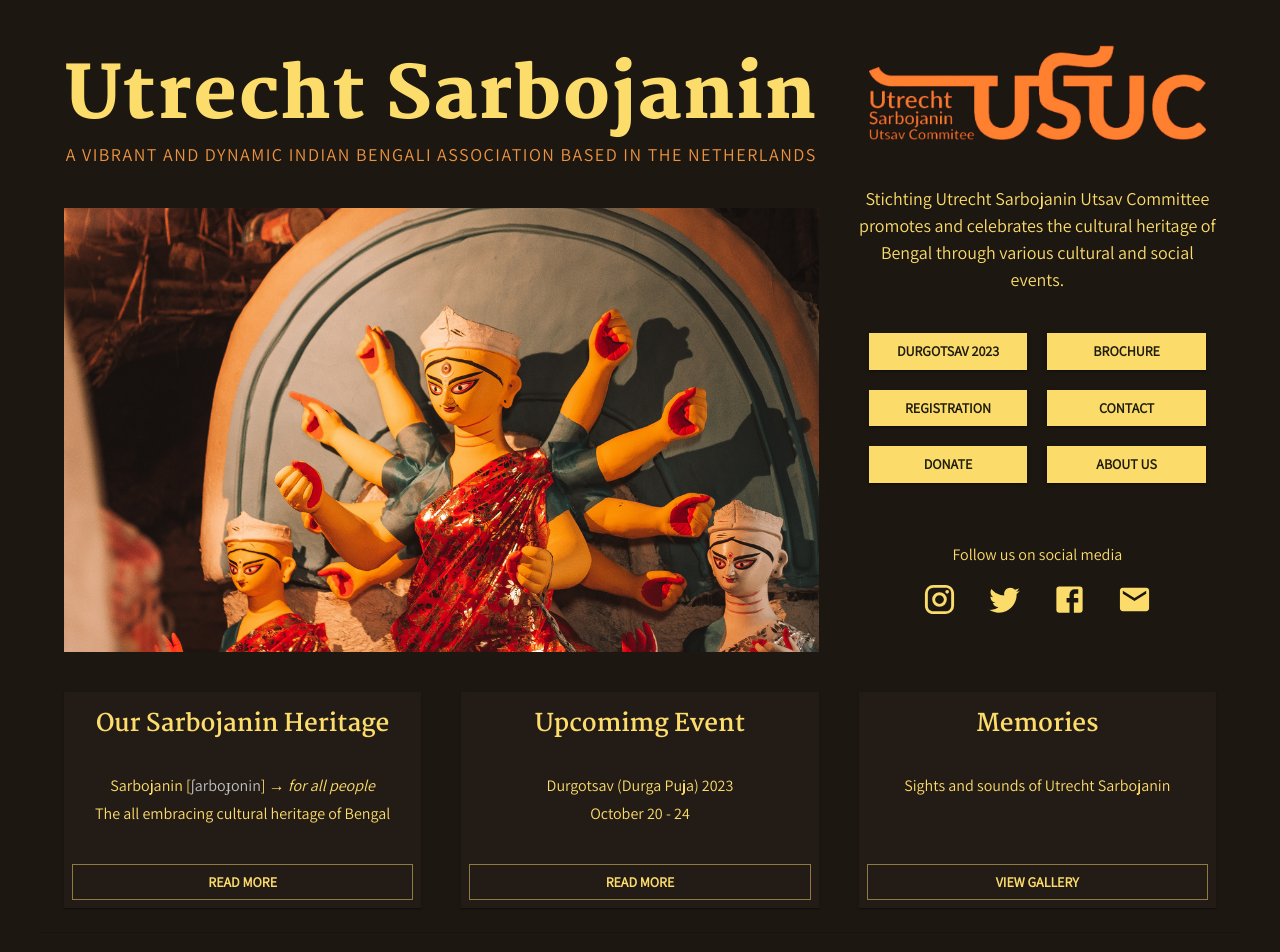
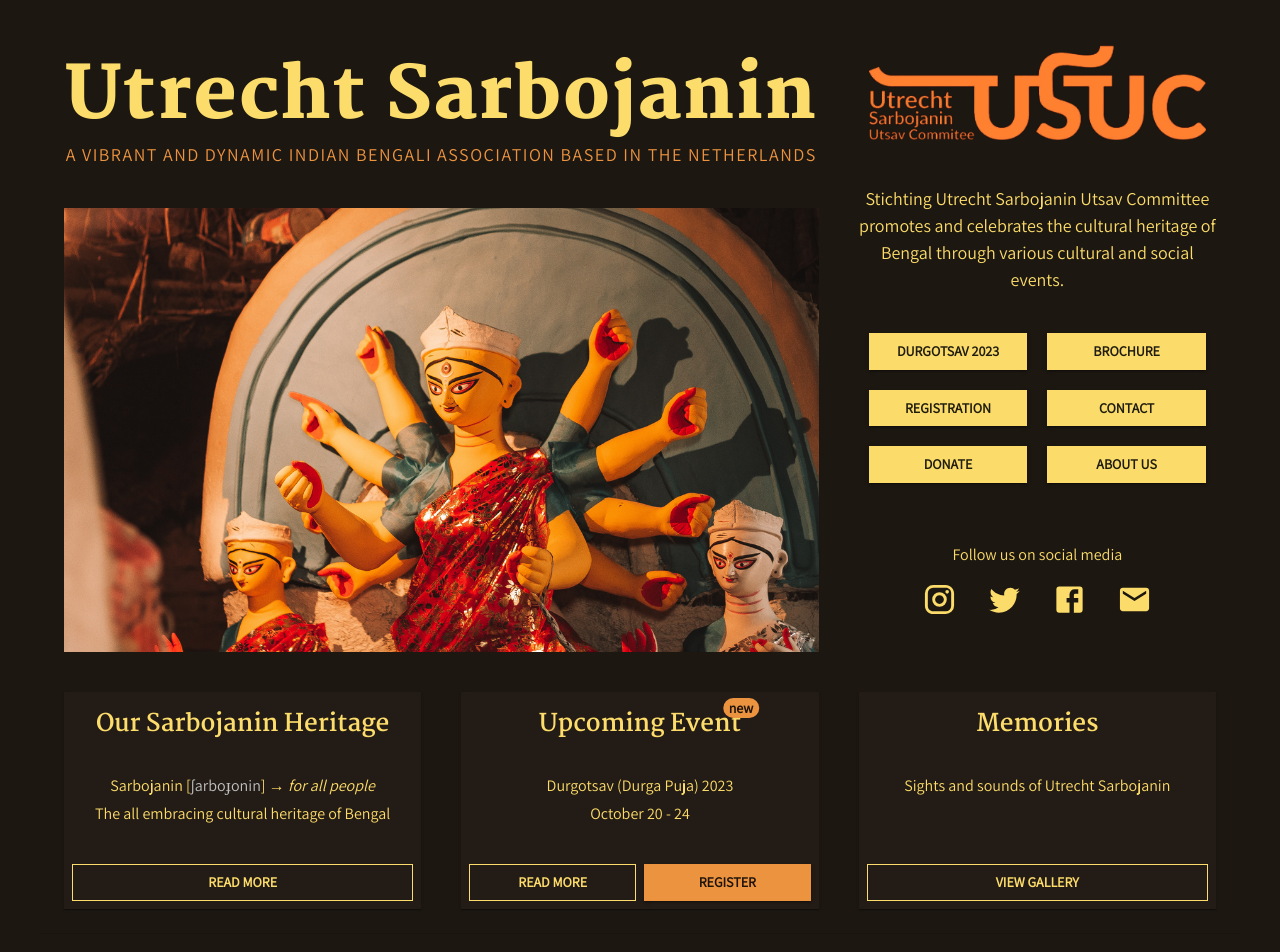
Before and after one commit to Utrecht-Sarbojanin/usuc-website, a React (Create React App) app: page /home in a window 1280 px wide. Shown: the top 952 px of the page. Built offline with nearby package versions, Linux system fonts and the light colour scheme.

Commit message:
updated cards

```diff
--- a/src/components/pages/Donation.tsx
+++ b/src/components/pages/Donation.tsx
@@ -49,7 +49,7 @@
           variant="body1"
           align="justify"
           component="p">
-          <b>Important!</b> : Write the below details in the description of
+          <b>Important</b> : Write the below details in the description of
           payment message
           <br />
         </Typography>
@@ -58,7 +58,7 @@
             fontSize: '16px'
           }}
           variant="body1"
-          align="justify"
+          align="left"
           color={'secondary'}
           component="p">
           “Donated By: [your full name] [email id] [phone number]”
@@ -71,7 +71,7 @@
             fontSize: '18px'
           }}
           variant="body1"
-          align="justify"
+          align="left"
           component="p">
           Thank you for your generosity and unwavering support. Together, let's
           create unforgettable memories and celebrate our rich cultural
@@ -84,7 +84,7 @@
             fontSize: '16px'
           }}
           variant="body1"
-          align="justify"
+          align="left"
           component="p">
           If you have any questions, please do not hesitate to contact us via
           email at: <b>info@utrechtsarbojanin.nl</b>
--- a/src/components/pages/Home.tsx
+++ b/src/components/pages/Home.tsx
@@ -1,4 +1,5 @@
 import {
+  Badge,
   Button,
   Card,
   CardActions,
@@ -245,7 +246,10 @@
         <InfoCard
           title={'Our Sarbojanin Heritage'}
           buttonText="Read More"
-          target="sarbojanin">
+          target="sarbojanin"
+          buttons={[
+            { text: 'Read More', target: 'sarbojanin', type: 'outlined' }
+          ]}>
           <Line>
             <Typography sx={{ display: 'inline-block' }}>
               {'Sarbojanin ['}
@@ -265,7 +269,12 @@
           <Line>{'The all embracing cultural heritage of Bengal'}</Line>
         </InfoCard>
         <InfoCard
-          title={'Upcomimg Event'}
+          title={'Upcoming Event'}
+          specialNote={'new'}
+          buttons={[
+            { text: 'Read More', target: 'durgotsav2023', type: 'outlined' },
+            { text: 'Register', target: '', type: 'secondary' }
+          ]}
           buttonText="Read More"
           target="durgotsav2023">
           <Line>{'Durgotsav (Durga Puja) 2023'}</Line>
@@ -274,7 +283,10 @@
         <InfoCard
           title={'Memories'}
           buttonText="View Gallery"
-          target="memories">
+          target="memories"
+          buttons={[
+            { text: 'View Gallery', target: 'memories', type: 'outlined' }
+          ]}>
           <Line>{'Sights and sounds of Utrecht Sarbojanin'}</Line>
         </InfoCard>
       </Grid>
@@ -283,30 +295,65 @@
 };
 
 const InfoCard = (props: any) => {
+  const target: string = props.target || '';
+
+  const badgeStyle = {
+    '& .MuiBadge-badge': {
+      fontSize: '14px',
+      fontWeight: 'bold'
+    }
+  };
+
+  return (
+    <Grid item xs={12} md={4}>
+      <Card>
+        <CardHeader
+          title={
+            props.specialNote ? (
+              <Badge sx={badgeStyle} color="secondary" badgeContent={'new'}>
+                {props.title}
+              </Badge>
+            ) : (
+              props.title
+            )
+          }
+          sx={{ textAlign: 'center' }}
+        />
+        <CardContent sx={{ height: '100px' }}>{props.children}</CardContent>
+        <CardActions>
+          <Buttons buttons={props.buttons} />
+        </CardActions>
+      </Card>
+    </Grid>
+  );
+};
+
+const Buttons = (props: any) => {
   const navigate = useNavigate();
   const navigateTo = (path: string) => {
     navigate('/' + path);
   };
 
-  const target: string = props.target || '';
-
+  return props.buttons.map(
+    (element: { target: string; text: string; type: string }) => {
+      const color =
+        element.type === 'outlined'
+          ? 'inherit'
+          : element.type === 'primary'
+          ? 'primary'
+          : 'secondary';
       return (
-    <Grid item xs={12} md={4}>
-      <Card>
-        <CardHeader title={props.title} sx={{ textAlign: 'center' }} />
-        <CardContent sx={{ height: '100px' }}>{props.children}</CardContent>
-        <CardActions>
         <Button
           fullWidth
-            variant={'outlined'}
+          variant={element.type === 'outlined' ? 'outlined' : 'contained'}
+          color={color}
           onClick={() => {
-              navigateTo(target);
+            navigateTo(element.target);
           }}>
-            {props.buttonText}
+          {element.text}
         </Button>
-        </CardActions>
-      </Card>
-    </Grid>
+      );
+    }
   );
 };
 
```
Lines whose indentation alone changed are shown as unchanged.
